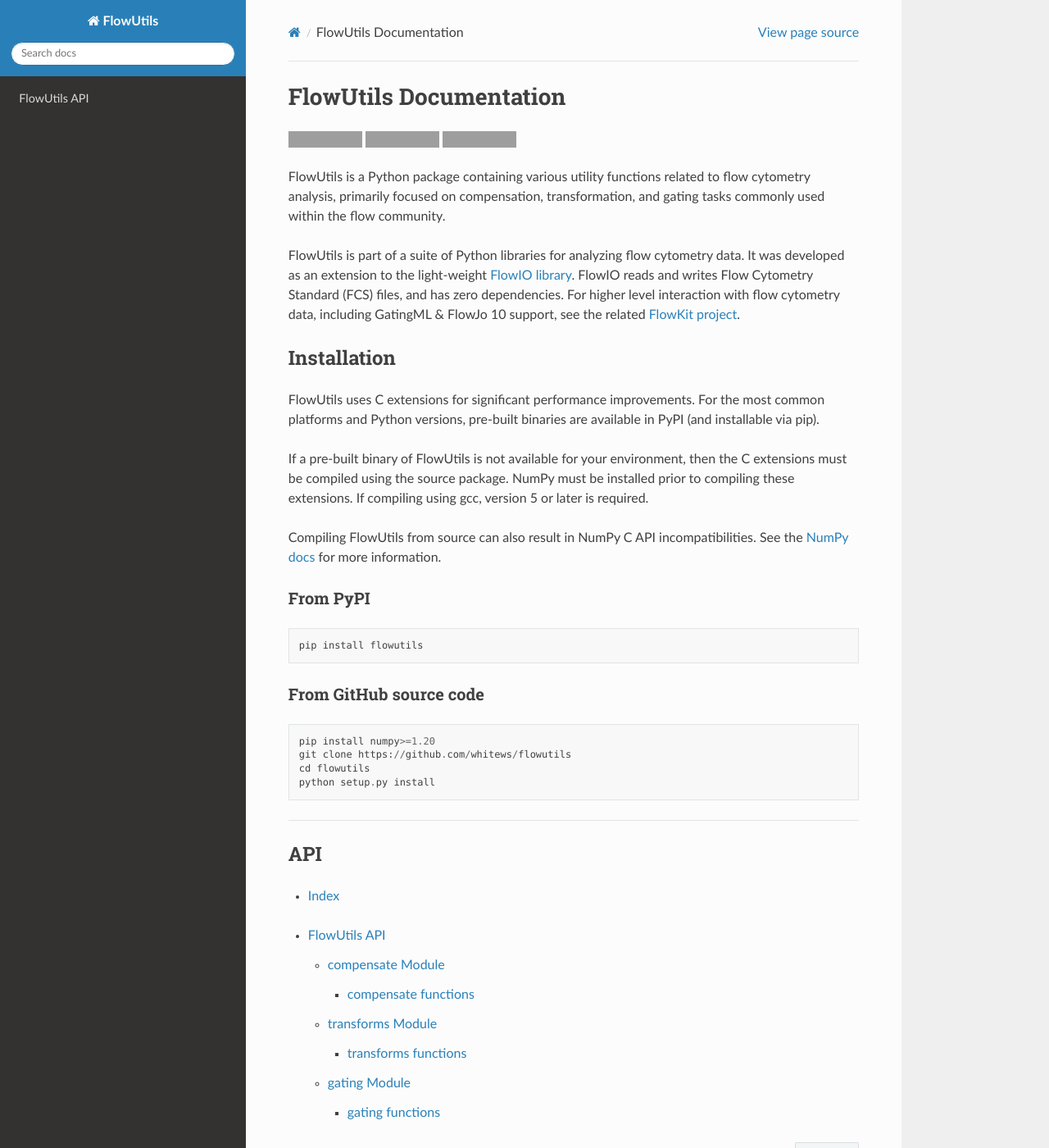
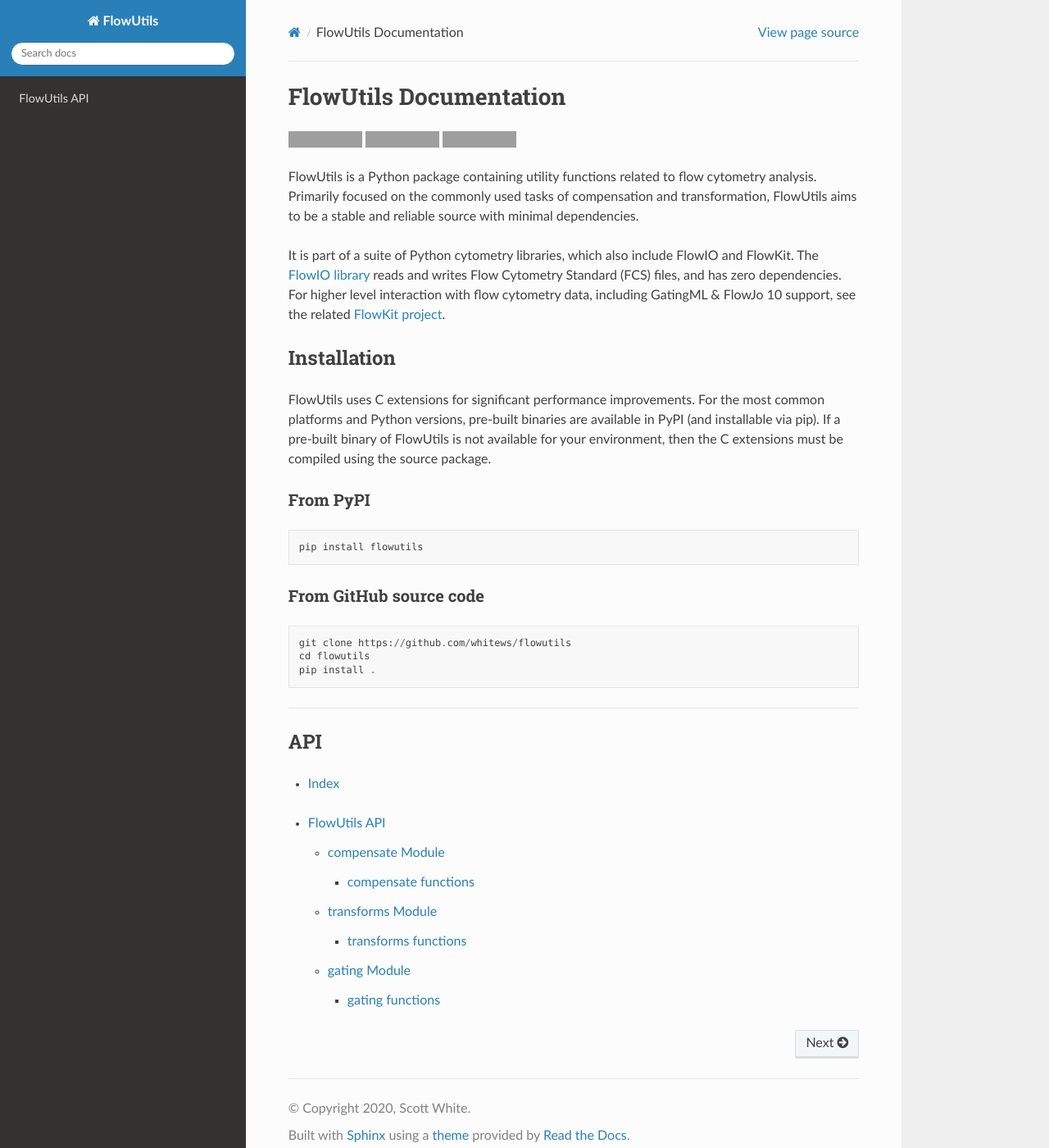
Before and after one commit to whitews/FlowUtils, a Sphinx documentation site: the page built from docs/index.rst, in a window 1280 px wide and 1400 px high. Shown: the whole window at 82% size. Built offline with Sphinx 7.4.7 and the Read the Docs theme 2.0.0, drawn with Linux system fonts in a browser that asks for light colours; grey boxes are pictures that could not be loaded.

Commit message:
update source install instructions in README

```diff
--- a/docs/index.rst
+++ b/docs/index.rst
@@ -12,31 +12,27 @@
 .. image:: https://img.shields.io/pypi/pyversions/flowutils.svg
     :target: https://pypi.org/project/flowutils/
 
-FlowUtils is a Python package containing various utility functions related
-to flow cytometry analysis, primarily focused on compensation,
-transformation, and gating tasks commonly used within the flow community.
+FlowUtils is a Python package containing utility functions related
+to flow cytometry analysis. Primarily focused on the commonly used
+tasks of compensation and transformation, FlowUtils aims to be a
+stable and reliable source with minimal dependencies.
 
-FlowUtils is part of a suite of Python libraries for analyzing flow
-cytometry data.  It was developed as an extension to the light-weight
-`FlowIO library <https://github.com/whitews/FlowIO>`_. FlowIO reads and
-writes Flow Cytometry Standard (FCS) files, and has zero dependencies.
-For higher level interaction with flow cytometry data, including
-GatingML & FlowJo 10 support, see the related
+It is part of a suite of Python cytometry libraries, which also
+include FlowIO and FlowKit. The
+`FlowIO library <https://github.com/whitews/FlowIO>`_
+reads and writes Flow Cytometry Standard (FCS) files, and has zero
+dependencies. For higher level interaction with flow cytometry data,
+including GatingML & FlowJo 10 support, see the related
 `FlowKit project <https://github.com/whitews/FlowKit>`_.
 
 Installation
 ------------
 
-FlowUtils uses C extensions for significant performance
-improvements. For the most common platforms and Python versions, pre-built
-binaries are available in PyPI (and installable via pip).
-
-If a pre-built binary of FlowUtils is not available for your environment,
-then the C extensions must be compiled using the source package. NumPy
-must be installed prior to compiling these extensions. If compiling using gcc,
-version 5 or later is required.
-
-Compiling FlowUtils from source can also result in NumPy C API incompatibilities. See the `NumPy docs <https://numpy.org/devdocs/user/depending_on_numpy.html>`_ for more information.
+FlowUtils uses C extensions for significant performance improvements.
+For the most common platforms and Python versions, pre-built binaries
+are available in PyPI (and installable via pip). If a pre-built binary
+of FlowUtils is not available for your environment, then the C
+extensions must be compiled using the source package.
 
 From PyPI
 .........
@@ -50,10 +46,9 @@
 
 .. code-block:: python
 
-   pip install numpy>=1.20
    git clone https://github.com/whitews/flowutils
    cd flowutils
-   python setup.py install
+   pip install .
 
 ----
 
```
Also changed, not shown: 1 other file.
